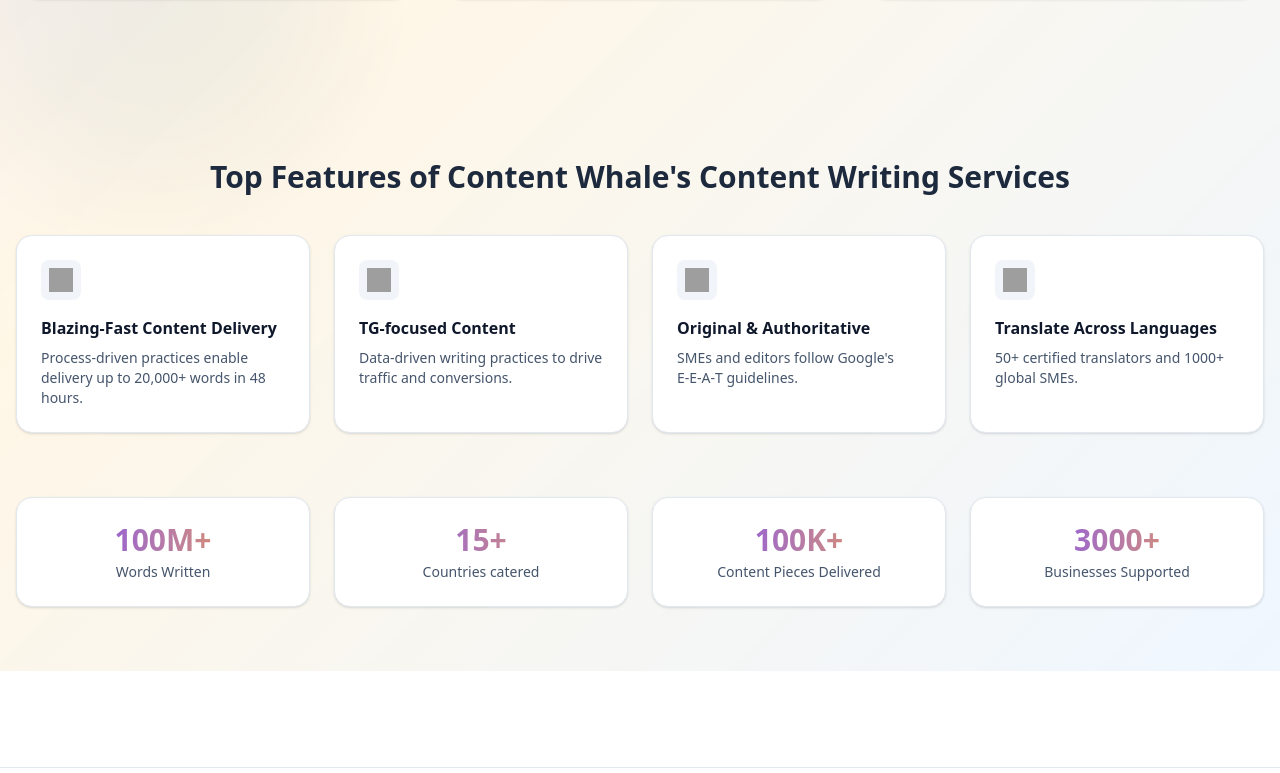
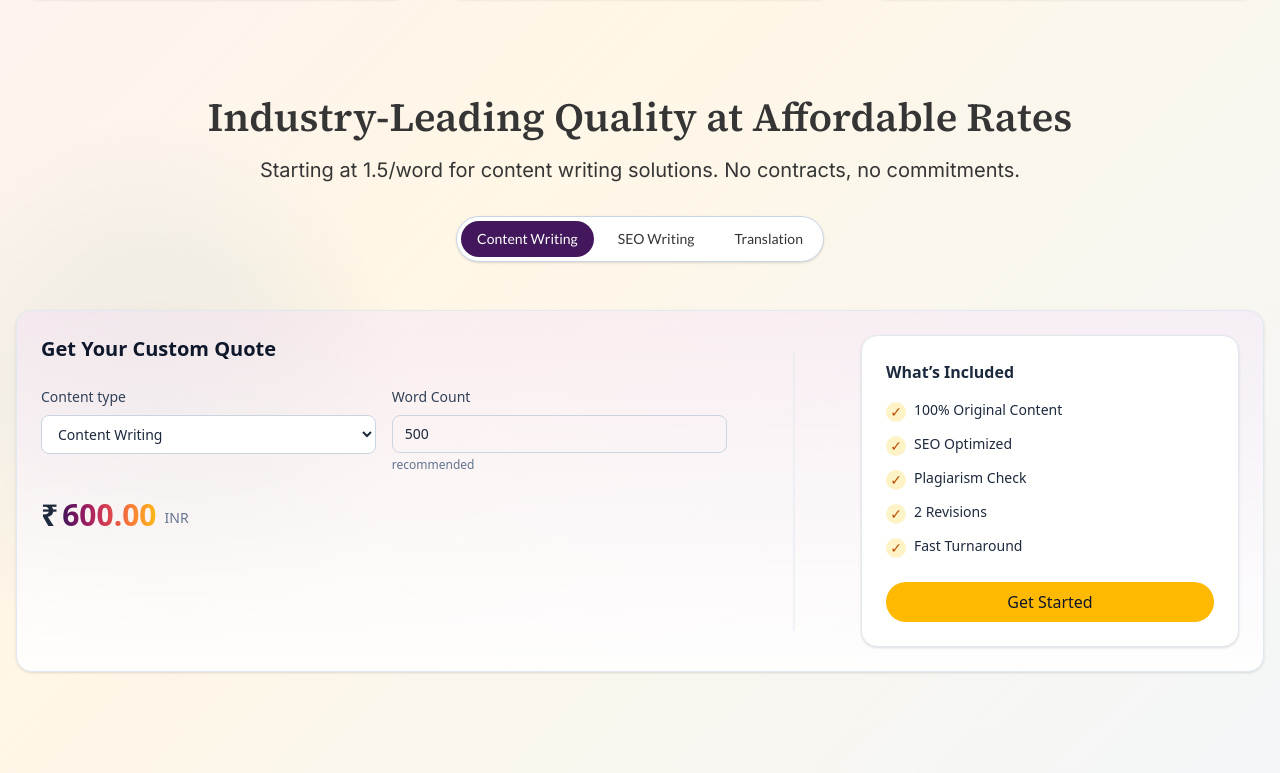
Before and after one commit to nipunrajk/content-whale-, a Next.js app: page / in a window 1280 px wide. Shown: the part 1307-2080 px from the top of the page. Built offline with nearby package versions, Linux system fonts and the light colour scheme; grey boxes are pictures that could not be loaded.

Commit message:
pricing tab

```diff
--- a/src/app/components/PricingCalculator.tsx
+++ b/src/app/components/PricingCalculator.tsx
@@ -1,29 +1,78 @@
 'use client';
 import { useMemo, useState } from 'react';
 
-export default function PricingCalculator({ data }: { data: any }) {
-  const services = data?.services ?? [];
-  const [serviceId, setServiceId] = useState<string>(
-    data?.defaults?.serviceId ?? services?.[0]?.id
-  );
-  const [wordCount, setWordCount] = useState<number>(
-    data?.defaults?.wordCount ?? 500
+const SERVICES = [
+  { id: 'content', label: 'Content Writing', ratePerWord: 1.2 },
+  { id: 'seo', label: 'SEO Writing', ratePerWord: 1.5 },
+  { id: 'translation', label: 'Translation', ratePerWord: 1.8 },
+];
+
+const DEFAULT_WORD_COUNT = 500;
+
+export default function PricingCalculator() {
+  const [serviceId, setServiceId] = useState<string>(SERVICES[0].id);
+  const [wordCount, setWordCount] = useState<number>(DEFAULT_WORD_COUNT);
+
+  const rate = useMemo(
+    () => SERVICES.find((s) => s.id === serviceId)?.ratePerWord ?? 0,
+    [serviceId]
   );
 
-  const rate = useMemo(
-    () => services.find((s: any) => s.id === serviceId)?.ratePerWord ?? 0,
-    [services, serviceId]
-  );
   const price = useMemo(
     () => Number(wordCount) * Number(rate),
     [wordCount, rate]
   );
 
+  const includedItems = [
+    '100% Original Content',
+    'SEO Optimized',
+    'Plagiarism Check',
+    '2 Revisions',
+    'Fast Turnaround',
+  ];
+
   return (
-    <div className='grid gap-8 md:grid-cols-3'>
-      <div className='md:col-span-2 rounded-2xl border border-slate-200 bg-white p-6 shadow-sm'>
+    <div>
+      <div className='mb-8 text-center text-primary'>
+        <h2 className='font-source-serif-pro text-4xl font-semibold md:text-[40px] font-semibold mb-4'>
+          Industry-Leading Quality at Affordable Rates
+        </h2>
+        <p
+          className='font-inter font-normal
+ mt-2 text-xl'
+        >
+          Starting at 1.5/word for content writing solutions. No contracts, no
+          commitments.
+        </p>
+      </div>
+
+      {/* Tabs */}
+      <div className='mb-12 flex justify-center'>
+        <div className='inline-flex items-center gap-2 rounded-full border border-slate-300 bg-white p-1 shadow-sm'>
+          {SERVICES.map((s) => {
+            const active = s.id === serviceId;
+            return (
+              <button
+                key={s.id}
+                type='button'
+                onClick={() => setServiceId(s.id)}
+                className={`font-lato rounded-full px-4 py-2 text-sm font-normal transition-colors ${
+                  active ? 'bg-violet text-white' : 'bg-white text-primary'
+                }`}
+              >
+                {s.label}
+              </button>
+            );
+          })}
+        </div>
+      </div>
+
+      {/* Panel */}
+      <div className='relative rounded-2xl border border-slate-200 bg-[linear-gradient(180deg,rgba(241,218,255,0.30)_0%,rgba(255,255,255,0.90)_100%)] p-6 shadow-sm'>
+        <div className='grid gap-8 md:grid-cols-12'>
+          <div className='md:col-span-7'>
             <h3 className='text-xl font-semibold text-slate-900'>
-          {data?.heading}
+              Get Your Custom Quote
             </h3>
             <div className='mt-6 grid gap-4 sm:grid-cols-2'>
               <div>
@@ -35,7 +84,7 @@
                   onChange={(e) => setServiceId(e.target.value)}
                   className='mt-2 w-full rounded-lg border border-slate-300 bg-white px-3 py-2 text-sm focus:outline-none focus:ring-2 focus:ring-violet-400'
                 >
-              {services.map((s: any) => (
+                  {SERVICES.map((s) => (
                     <option key={s.id} value={s.id}>
                       {s.label}
                     </option>
@@ -60,20 +109,27 @@
               </div>
             </div>
             <div className='mt-6 text-3xl font-bold'>
-          {data?.currency?.symbol}
+              <span className='mr-1'>₹</span>
+              <span className='bg-[image:var(--gradient-brand)] bg-clip-text text-transparent [-webkit-background-clip:text] [-webkit-text-fill-color:transparent]'>
                 {price.toFixed(2)}
-          <span className='ml-1 align-middle text-sm font-medium text-slate-500'>
-            Rupees
+              </span>
+              <span className='ml-2 align-middle text-sm font-medium text-slate-500'>
+                INR
               </span>
             </div>
           </div>
 
-      <div className='rounded-2xl border border-slate-200 bg-white p-6 shadow-sm'>
+          {/* Divider */}
+          <div className='hidden md:block md:relative md:col-span-1'>
+            <div className='absolute inset-y-4 left-1/2 w-px -translate-x-1/2 bg-slate-200' />
+          </div>
+
+          <div className='md:col-span-4 rounded-2xl border border-slate-200 bg-white p-6 shadow-sm'>
             <h4 className='text-base font-semibold'>What’s Included</h4>
             <ul className='mt-4 space-y-3 text-sm'>
-          {(data?.whatsIncluded ?? []).map((i: string) => (
+              {includedItems.map((i) => (
                 <li key={i} className='flex items-start gap-2'>
-              <span className='mt-0.5 inline-flex h-5 w-5 items-center justify-center rounded-full bg-emerald-100 text-emerald-700'>
+                  <span className='mt-0.5 inline-flex h-5 w-5 items-center justify-center rounded-full bg-amber-100 text-amber-700'>
                     ✓
                   </span>
                   <span>{i}</span>
@@ -81,11 +137,13 @@
               ))}
             </ul>
             <a
-          href={data?.cta?.href}
+              href='#contact'
               className='mt-6 inline-flex w-full items-center justify-center rounded-full bg-amber-400 px-4 py-2 font-medium text-slate-900 hover:bg-amber-300'
             >
-          {data?.cta?.label}
+              Get Started
             </a>
+          </div>
+        </div>
       </div>
     </div>
   );
--- a/src/app/sections/HomePage.tsx
+++ b/src/app/sections/HomePage.tsx
@@ -2,6 +2,7 @@
 import Hero from '../components/Hero';
 import BackgroundGradients from '../components/BackgroundGradients';
 import ServicesSection from './Services';
+import PricingCalculator from '../components/PricingCalculator';
 import Solutions from '../components/Solutions';
 import Features from '../components/Features';
 import Stats from '../components/Stats';
@@ -24,11 +25,12 @@
         </h2>
         <ServicesSection /> {/* Fetches from /api/services */}
       </section>
-      {/* Remove these since they're now in Hero */}
-      {/* <section className='container mx-auto px-4 py-16'>
-        <PricingCalculator data={homeData.pricingCalculator} />
-      </section> */}
-      {/* <CalloutBanner data={homeData.assistanceCta} /> */}
+
+      {/* Pricing Calculator */}
+      <section className='container mx-auto px-4 pb-16'>
+        <PricingCalculator />
+      </section>
+
       <section className='container mx-auto px-4 py-16'>
         <Features data={homeData.features} />
         <div className='mt-16'>
```
Lines whose indentation alone changed are shown as unchanged.
